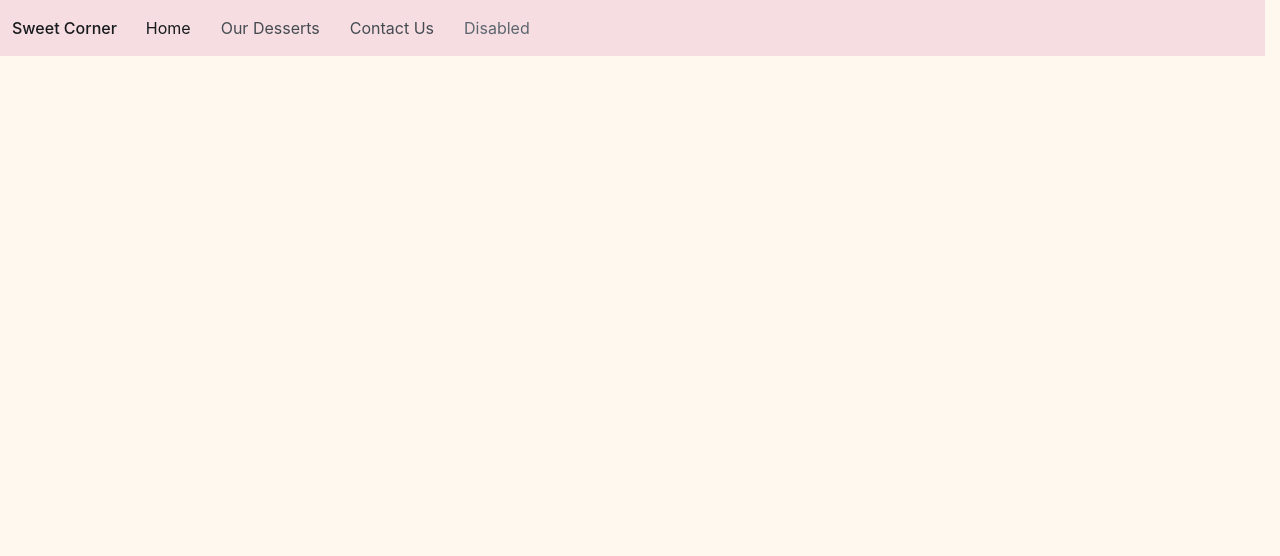
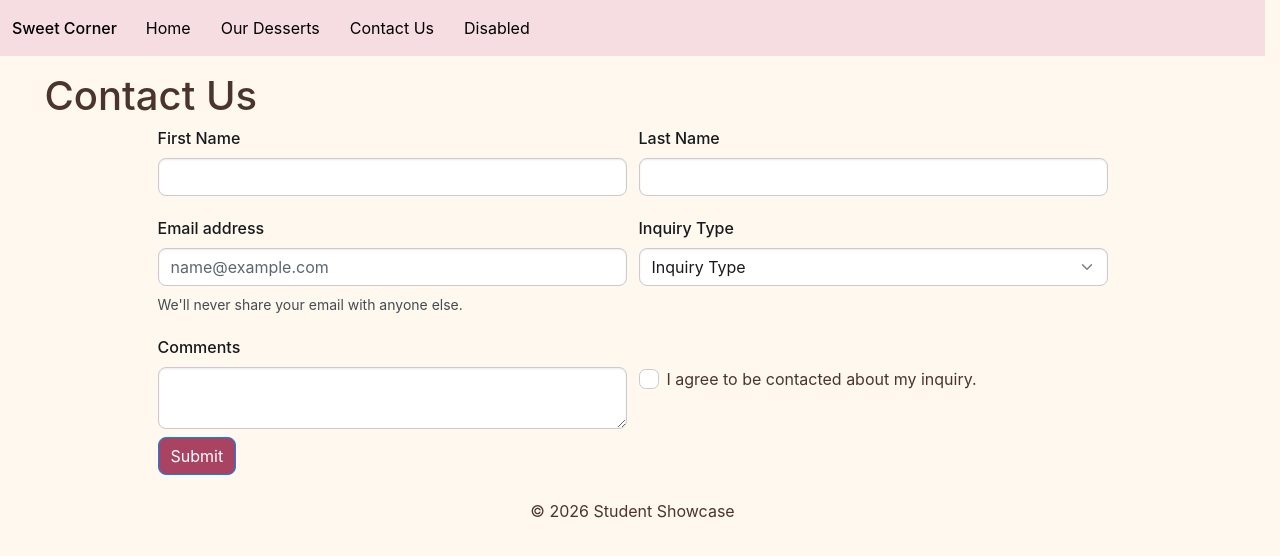
Before and after one commit to LitianzeXu/lab6, a plain HTML site: page contact.html in a window 1280 px wide. Drawn offline with Linux system fonts and the light colour scheme.

Commit message:
final version

```diff
--- a/contact.html
+++ b/contact.html
@@ -9,31 +9,30 @@
     <script type="module" src="js/bootstrap.bundle.min.js"></script>
 </head>
 <body>
-     <!--Navbar-->
     <nav class="navbar md:navbar-expand bg-1 fg-2">
         <div class="container-fluid">
-            <a class="navbar-brand" href="#">Sweet Corner</a>
+            <a class="navbar-brand fg-black" href="#">Sweet Corner</a>
             <button class="btn-icon navbar-toggler" type="button" data-bs-toggle="drawer" data-bs-target="#navbarNav" aria-controls="navbarNav" aria-expanded="false" aria-label="Toggle navigation">
                 <span class="navbar-toggler-icon" aria-hidden="true"></span>
             </button>
             <dialog class="drawer drawer-end" tabindex="-1" id="navbarNav" aria-labelledby="navbarNavLabel">
                 <div class="drawer-header">
-                    <h5 class="drawer-title" id="navbarNavLabel">Menu</h5>
+                    <h5 class="drawer-title fg-black" id="navbarNavLabel">Menu</h5>
                     <button type="button" class="btn-close" data-bs-dismiss="drawer" aria-label="Close"></button>
                 </div>
                 <div class="drawer-body">
                     <ul class="navbar-nav">
                         <li class="nav-item">
-                            <a class="nav-link active" aria-current="page" href="index.html">Home</a>
+                            <a class="nav-link active fg-black" aria-current="page" href="index.html">Home</a>
                         </li>
                         <li class="nav-item">
-                            <a class="nav-link" href="#">Our Desserts</a>
+                            <a class="nav-link fg-black" href="#">Our Desserts</a>
                         </li>
                         <li class="nav-item">
-                            <a class="nav-link" href="contact.html">Contact Us</a>
+                            <a class="nav-link fg-black" href="contact.html">Contact Us</a>
                         </li>
                         <li class="nav-item">
-                            <a class="nav-link disabled" aria-disabled="true">Disabled</a>
+                            <a class="nav-link disabled fg-black" aria-disabled="true">Disabled</a>
                         </li>
                     </ul>
                 </div>
@@ -41,5 +40,70 @@
         </div>
     </nav>
 
+
+    <div class="container mt-5">
+        <H1>Contact Us</H1>
+        <form style="max-width: 950px; margin:0px auto">
+            <div class="row g-4">
+
+                <div class="md:col-6">
+                    <div class="form-field mb-3">
+                        <label for="firstname" class="form-label">First Name</label>
+                        <input type="text" class="form-control" id="firstname">
+                    </div>
+                </div>
+
+                <div class="md:col-6">
+                    <div class="form-field mb-3">
+                        <label for="lastname" class="form-label">Last Name</label>
+                        <input type="text" class="form-control" id="lastname">
+                    </div>
+                </div>
+
+                 <div class="md:col-6">
+                    <div class="form-field mb-3">
+                        <label for="email" class="form-label">Email address</label>
+                        <input type="email" class="form-control" id="email" placeholder="name@example.com">
+                        <div class="form-text">
+                            We'll never share your email with anyone else.
+                        </div>
+                    </div>
+                 </div>
+
+                 <div class="md:col-6">
+                    <div class="form-field mb-3">
+                        <label for="gender" class="form-label">Inquiry Type</label>
+                        <select class="form-control" id="gender">
+                            <option>Inquiry Type</option>
+                            <option value="1">General Inquiry</option>
+                            <option value="2">Custom Cake Order</option>
+                            <option value="3">Feedback</option>
+                        </select>
+                    </div>
+                 </div>
+
+                  <div class="md:col-6">
+                    <div class="form-field mb-3">
+                        <label for="comments" class="form-label">Comments</label>
+                        <textarea class="form-control" id="comments"></textarea>
+                    </div>
+                  </div>
+
+                  <div class="md:col-6">
+                    <div class="form-field mb-3 md:mt-5 md:pt-5">
+                        <input type="checkbox" id="checkLabel" class="check" />
+                        <label for="checkLabel">I agree to be contacted about my inquiry.</label>
+                    </div>
+                  </div>
+            </div>
+            <button type="submit" class="btn-solid theme-primary">Submit</button>
+        </form>
+    </div>
+
+    <div class="container mt-5">
+        <p class="p-3 d-flex justify-content-center">
+            &copy; 2026 Student Showcase
+        </p>
+    </div>
 </body>
 </html>
```
Also changed, not shown: index.html (+0 -2 lines).
